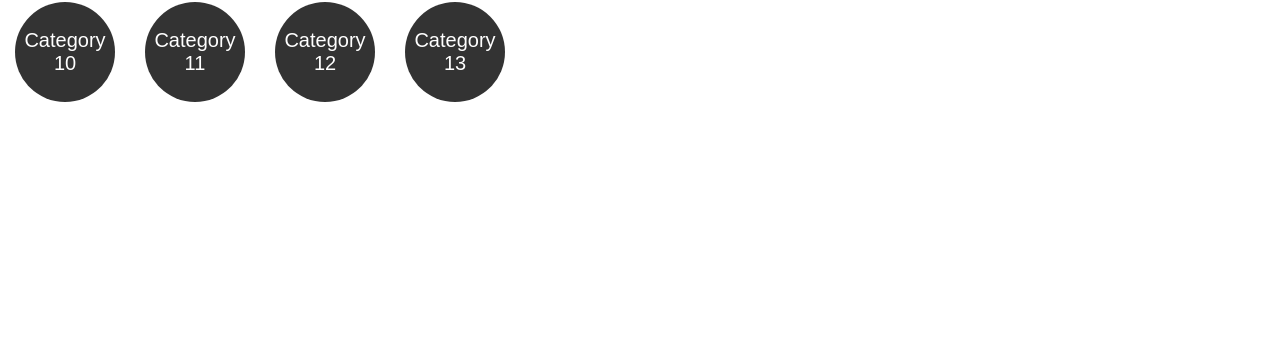
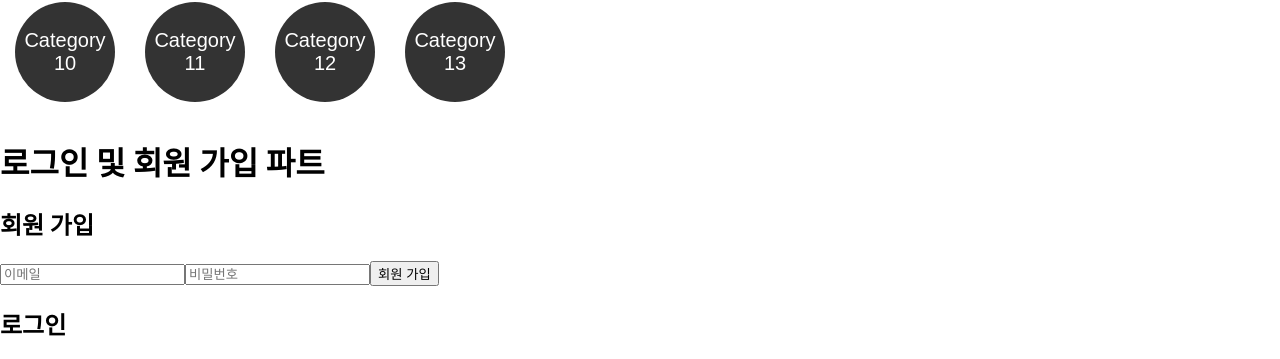
Before and after one commit to ivenine59/-CS473-high-fi, a React (Create React App) app: page / in a window 1280 px wide. Shown: the part 932-1291 px from the top of the page. Before the commit the page ends 1049 px from the top, so only its background shows below. Built offline with nearby package versions, Linux system fonts and the light colour scheme.

Commit message:
log-in/sign-up

```diff
--- a/package.json
+++ b/package.json
@@ -6,6 +6,7 @@
     "@testing-library/jest-dom": "^5.17.0",
     "@testing-library/react": "^13.4.0",
     "@testing-library/user-event": "^13.5.0",
+    "firebase": "^10.6.0",
     "react": "^18.2.0",
     "react-dom": "^18.2.0",
     "react-scripts": "5.0.1",
--- a/src/App.js
+++ b/src/App.js
@@ -2,6 +2,8 @@
 import './App.css';
 import React, { useState } from 'react';
 import Header from './Header'
+import Auth from './components/Auth';
+
 function App() {
   const categories = ['Category 1', 'Category 2', 'Category 3', 'Category 4', 'Category 5', 'Category 6', 'Category 7', 'Category 8', 'Category 9', 'Category 10', 'Category 11', 'Category 12', 'Category 13' ];
 
@@ -24,7 +26,12 @@ function App() {
           ))}
         </div>
         </div>
+      <div>
+        <h1>로그인 및 회원 가입 파트</h1>
+        <Auth />
+      </div>
     </div>
+
   );
 }
 
--- /dev/null
+++ b/src/components/Auth.js
@@ -0,0 +1,42 @@
+import React, { useState } from 'react';
+import { auth } from '../firebase';
+import { createUserWithEmailAndPassword } from 'firebase/auth';
+
+const Auth = () => {
+  const [email, setEmail] = useState('');
+  const [password, setPassword] = useState('');
+
+  const handleSignUp = async () => {
+    try {
+        const userCredential = await createUserWithEmailAndPassword(auth, email, password);
+        console.log('회원 가입 성공', userCredential);
+      } catch (error) {
+        console.error('회원 가입 실패', error.message);
+      }
+    };
+
+  const handleSignIn = async () => {
+    try {
+      await auth.signInWithEmailAndPassword(email, password);
+      console.log('로그인 성공');
+    } catch (error) {
+      console.error('로그인 실패', error.message);
+    }
+  };
+
+  return (
+    <div>
+      <h2>회원 가입</h2>
+      <input type="email" placeholder="이메일" onChange={(e) => setEmail(e.target.value)} />
+      <input type="password" placeholder="비밀번호" onChange={(e) => setPassword(e.target.value)} />
+      <button onClick={handleSignUp}>회원 가입</button>
+
+      <h2>로그인</h2>
+      <input type="email" placeholder="이메일" onChange={(e) => setEmail(e.target.value)} />
+      <input type="password" placeholder="비밀번호" onChange={(e) => setPassword(e.target.value)} />
+      <button onClick={handleSignIn}>로그인</button>
+    </div>
+  );
+};
+
+export default Auth;
--- /dev/null
+++ b/src/firebase.js
@@ -0,0 +1,26 @@
+// Import the functions you need from the SDKs you need
+import { initializeApp } from 'firebase/app';
+import { getAuth } from 'firebase/auth';
+import { getFirestore } from 'firebase/firestore';
+// TODO: Add SDKs for Firebase products that you want to use
+// https://firebase.google.com/docs/web/setup#available-libraries
+
+// Your web app's Firebase configuration
+// For Firebase JS SDK v7.20.0 and later, measurementId is optional
+const firebaseConfig = {
+  apiKey: "AIzaSyCn9sf9xFqvwOB62KsUvXKy3d1Cf_2NOWA",
+  authDomain: "cs473-hdr-project.firebaseapp.com",
+  projectId: "cs473-hdr-project",
+  storageBucket: "cs473-hdr-project.appspot.com",
+  messagingSenderId: "989015061465",
+  appId: "1:989015061465:web:5031a7b27b3702e9035fc8",
+  measurementId: "G-W9NS1619GP"
+};
+
+// Initialize Firebase
+const app = initializeApp(firebaseConfig);
+
+const auth = getAuth(app);
+const firestore = getFirestore(app);
+
+export { auth, firestore };
```
Also changed, not shown: 1 other file (tests, documents, lock files or other folders).
